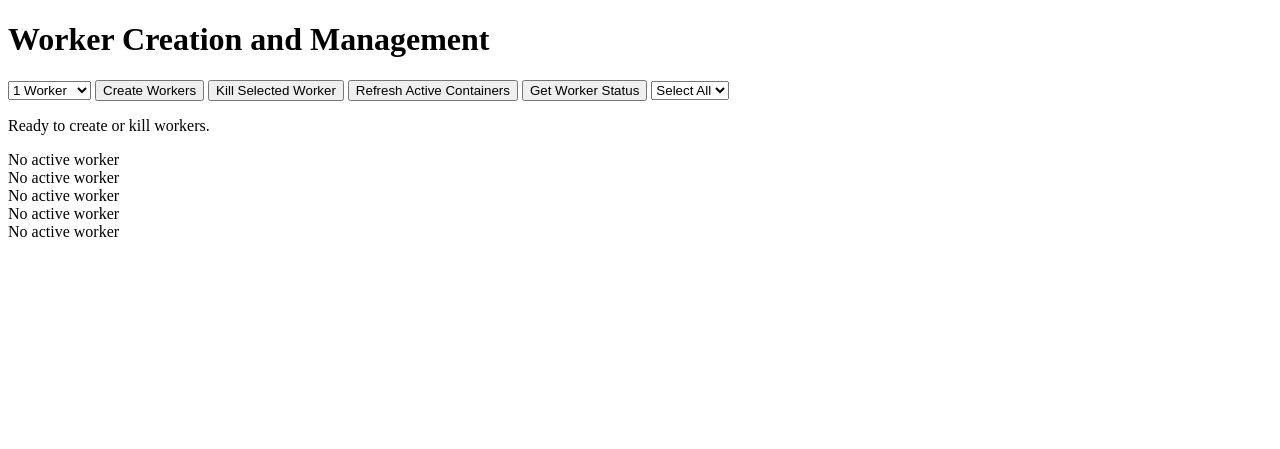
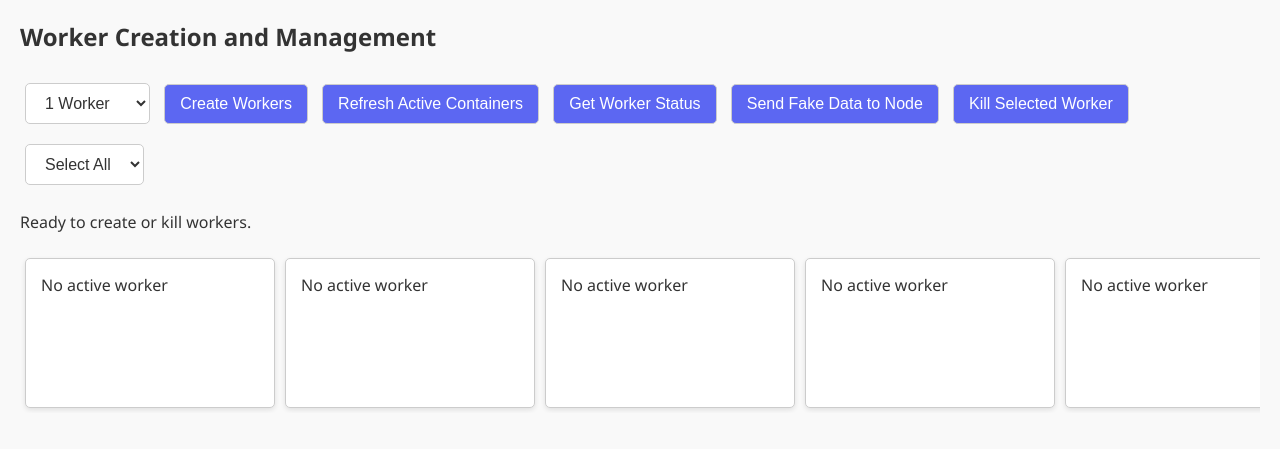
Before and after one commit to Atharvatonape/DistributedSessionNet, a Flask app: page / in a window 1280 px wide. Shown: the top 449 px of the page. Run offline with Flask 3, Linux system fonts and the light colour scheme; some libraries are stand-ins or nearby versions.

Commit message:
RoundRobin Implemented

```diff
--- a/central-app/app.py
+++ b/central-app/app.py
@@ -2,6 +2,10 @@ from flask import Flask, render_template, jsonify, request
 from flask_socketio import SocketIO, emit
 import docker
 from utils.docker_containers import get_running_container_names, get_urls_of_running_containers
+from utils.fake_data import fake_data_gen
+from load_balancing import round_robin
+import requests
+
 
 app = Flask(__name__)
 socketio = SocketIO(app)
@@ -34,7 +38,9 @@ def handle_create_workers(data):
             detach=True,
             ports={'8110/tcp': port},
             environment={'NODE_ID': f'node_{i+1}', 'PORT': '8110'},
-            name=container_name
+            name=container_name,
+            network='abc-net',
+            labels={'com.docker.compose.project': "session-management"}
         )
         workers[container_name] = f'http://localhost:{port}'
         emit('update', {'message': f'{container_name} created at http://localhost:{port}'}, broadcast=True)
@@ -77,5 +83,24 @@ def list_workers():
     return jsonify(get_running_container_names())
 
 
+@app.route('/send_fake_data', methods=['POST'])
+def send_fake_data():
+    try:
+        worker = round_robin()
+        fake_data = fake_data_gen()
+        worker_url = worker
+        response = requests.post(f'http://{worker_url}:8110/receive_data', json=fake_data)
+        if response.status_code != 200:
+            return jsonify({"success": False, "message": "Failed to send fake data."}), 500
+
+        # If all data was sent successfully, return the worker's name
+        return jsonify({"success": True, "message": "Fake data sent successfully.", "worker": worker_url})
+
+    except requests.exceptions.RequestException as e:
+        return jsonify({"success": False, "message": str(e)}), 500
+
+
+
+
 if __name__ == '__main__':
     socketio.run(app, debug=True, host='0.0.0.0', port=7110)
--- a/central-app/requirements.txt
+++ b/central-app/requirements.txt
@@ -3,3 +3,4 @@ flask
 docker
 flask-socketio
 flask-cors
+faker
--- /dev/null
+++ b/central-app/static/styles.css
@@ -0,0 +1,83 @@
+/* General body styles */
+body {
+    font-family: 'Segoe UI', Tahoma, Geneva, Verdana, sans-serif; /* Modern, readable font */
+    margin: 20px;
+    background-color: #f9f9f9; /* Lighter background for better contrast */
+    color: #333; /* Darker text for better readability */
+}
+
+/* Headings */
+h1 {
+    font-size: 24px;
+    color: #333;
+    margin-bottom: 20px;
+}
+
+/* Buttons and Select dropdown styling */
+select, button {
+    margin: 10px 5px; /* Uniform margin */
+    padding: 10px 15px; /* Comfortable padding */
+    border-radius: 5px; /* Rounded corners */
+    border: 1px solid #ccc; /* Subtle border */
+    background-color: #5c67f2;
+    color: white;
+    font-size: 16px; /* Larger font size */
+    cursor: pointer;
+}
+
+button:hover {
+    background-color: #4a54e1; /* Darker on hover */
+    box-shadow: 0 2px 5px rgba(0,0,0,0.2); /* Subtle shadow for depth */
+}
+
+select {
+    background-color: white;
+    color: #333;
+}
+
+/* Container for worker status with improved spacing and scrolling */
+.worker-status-container {
+    display: flex;
+    flex-wrap: nowrap;
+    justify-content: flex-start;
+    align-items: flex-start;
+    overflow-x: auto;
+    margin-top: 20px; /* Added space above */
+}
+
+.worker-status {
+    flex: 0 0 auto;
+    min-width: 250px; /* Slightly wider boxes for better layout */
+    margin: 5px;
+    padding: 15px; /* More padding for better text visibility */
+    border: 1px solid #ccc;
+    border-radius: 5px;
+    background-color: #ffffff; /* White background for contrast */
+    min-height: 150px; /* Taller boxes to fit content */
+    box-sizing: border-box; /* Ensures padding does not add to width */
+    box-shadow: 0 2px 5px rgba(0,0,0,0.1); /* Soft shadow for depth */
+}
+
+/* Highlighting active status */
+.active-yes {
+    color: green; /* Green for active */
+}
+
+.active-no {
+    color: red; /* Red for inactive */
+}
+
+/* Additional styles for better list visualization */
+#activeWorkers ul {
+    list-style-type: none; /* No bullets */
+    padding: 0;
+}
+
+#activeWorkers li {
+    padding: 8px;
+    border-bottom: 1px solid #eee; /* Subtle separators */
+}
+
+#activeWorkers li:last-child {
+    border-bottom: none; /* No border for the last item */
+}
--- a/central-app/templates/create_workers.html
+++ b/central-app/templates/create_workers.html
@@ -3,7 +3,7 @@
 <head>
     <meta charset="UTF-8">
     <title>Create and Manage Workers</title>
-    <link rel="stylesheet" href="styles.css">
+    <link rel="stylesheet" href="{{ url_for('static', filename='styles.css') }}"">
     <script src="https://cdnjs.cloudflare.com/ajax/libs/socket.io/4.0.0/socket.io.js"></script>
     <script src="https://code.jquery.com/jquery-3.6.0.min.js"></script>
     <script>
@@ -39,6 +39,21 @@
                 fetchWorkerStatus();
             };
 
+            document.getElementById('sendFakeDataButton').onclick = function() {
+
+                // Request the backend to generate fake data and send it to the worker
+                $.post('/send_fake_data', function(response) {
+                    console.log('Response from server:', response);
+                    document.getElementById("statusMessage").textContent = "Fake data sent to " + response.worker;
+                    fetchWorkerStatus();
+                }).fail(function() {
+                    alert("Failed to send fake data.");
+                });
+            };
+
+
+
+
             function loadWorkers() {
                 $.getJSON('/workers_get', function(workers) {
                     var select = document.getElementById('workerSelect');
@@ -66,10 +81,14 @@
                         if (i <= workers.length) {
                             let url = workers[i - 1];
                             $.get(url + '/status', function(status) {
+
+                                let requestsHandled = status.requests_handled || 0;
+                                let totalRequests = 100;
+
                                 let content = `<div class='worker-info'>
                                                    <p><strong>Name:</strong> ${status.name}</p>
                                                    <p><strong>Active:</strong> ${status.active ? 'Yes' : 'No'}</p>
-                                                   <p><strong>Requests Handled:</strong> ${status.requests_handled}</p>
+                                                   <p><strong>Requests Handled:</strong> ${status.requests_handled} / ${totalRequests}</p>
                                                    <p><strong>Last Request:</strong> ${status.latest_request}</p>
                                                </div>`;
                                 document.getElementById(`workerStatus${i}`).innerHTML = content;
@@ -95,16 +114,19 @@
         <option value="5">5 Workers</option>
     </select>
     <button id="startButton">Create Workers</button>
-    <button id="killButton">Kill Selected Worker</button>
     <button id="refreshButton">Refresh Active Containers</button>
     <button id="getStatusButton">Get Worker Status</button>
+    <button id="sendFakeDataButton">Send Fake Data to Node</button>
+    <button id="killButton">Kill Selected Worker</button>
     <select id="workerSelect"><option>Select All</option></select>
     <p id="statusMessage">Ready to create or kill workers.</p>
     <div id="activeWorkers"></div>
-    <div id="workerStatus1" class="worker-status">No active worker</div>
-    <div id="workerStatus2" class="worker-status">No active worker</div>
-    <div id="workerStatus3" class="worker-status">No active worker</div>
-    <div id="workerStatus4" class="worker-status">No active worker</div>
-    <div id="workerStatus5" class="worker-status">No active worker</div>
+    <div class="worker-status-container">
+        <div id="workerStatus1" class="worker-status">No active worker</div>
+        <div id="workerStatus2" class="worker-status">No active worker</div>
+        <div id="workerStatus3" class="worker-status">No active worker</div>
+        <div id="workerStatus4" class="worker-status">No active worker</div>
+        <div id="workerStatus5" class="worker-status">No active worker</div>
+    </div>
 </body>
 </html>
```
Also changed, not shown: central-app/load_balancing.py (added, +12 -0 lines), central-app/templates/style.css (deleted, +0 -30 lines), central-app/utils/fake_data.py (added, +17 -0 lines), central-app/utils/test_connection.py (added, +26 -0 lines), central-app/utils/tets.py (added, +29 -0 lines), docker-compose.yml (+8 -16 lines), node-app/worker.py (+22 -3 lines), 2 other files.
